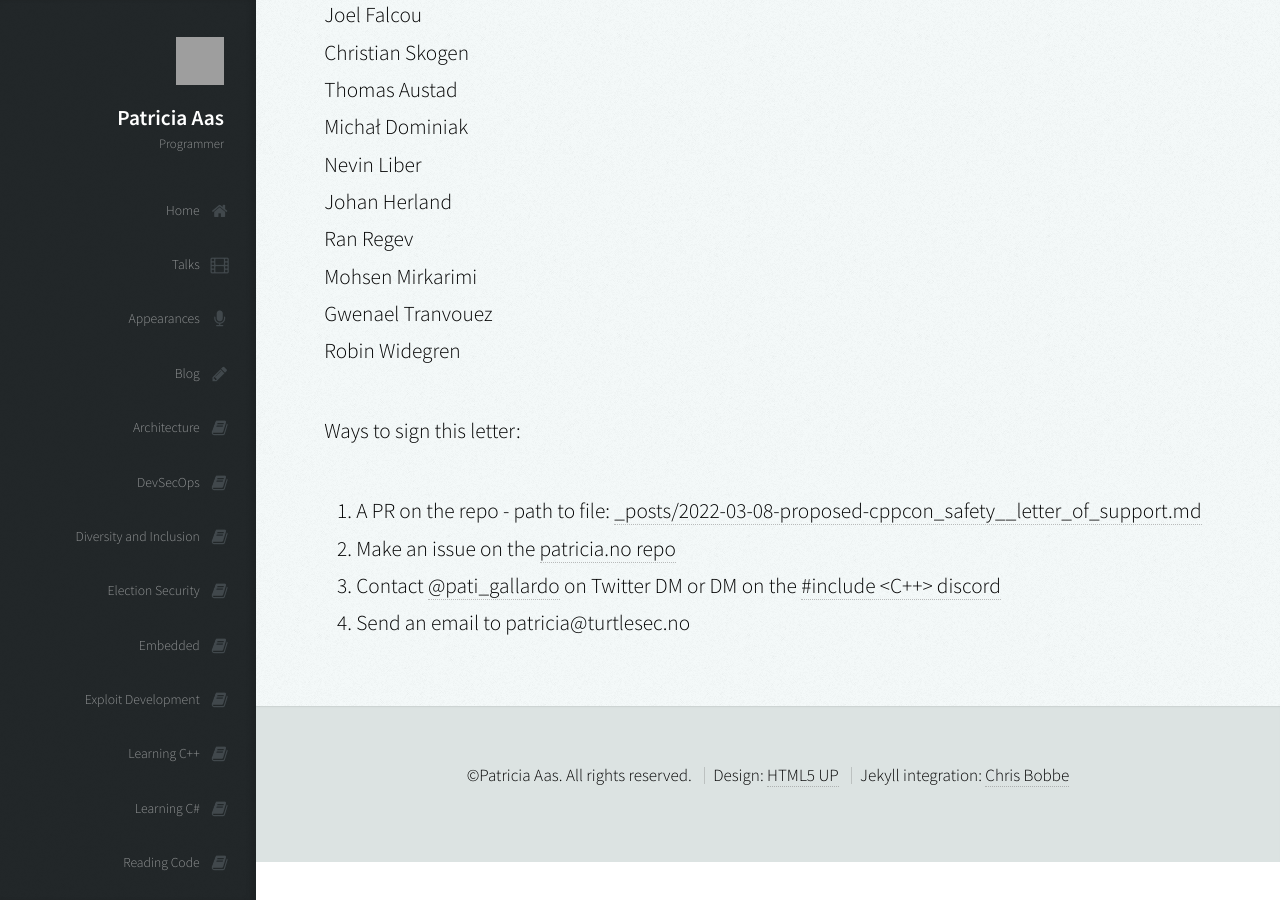
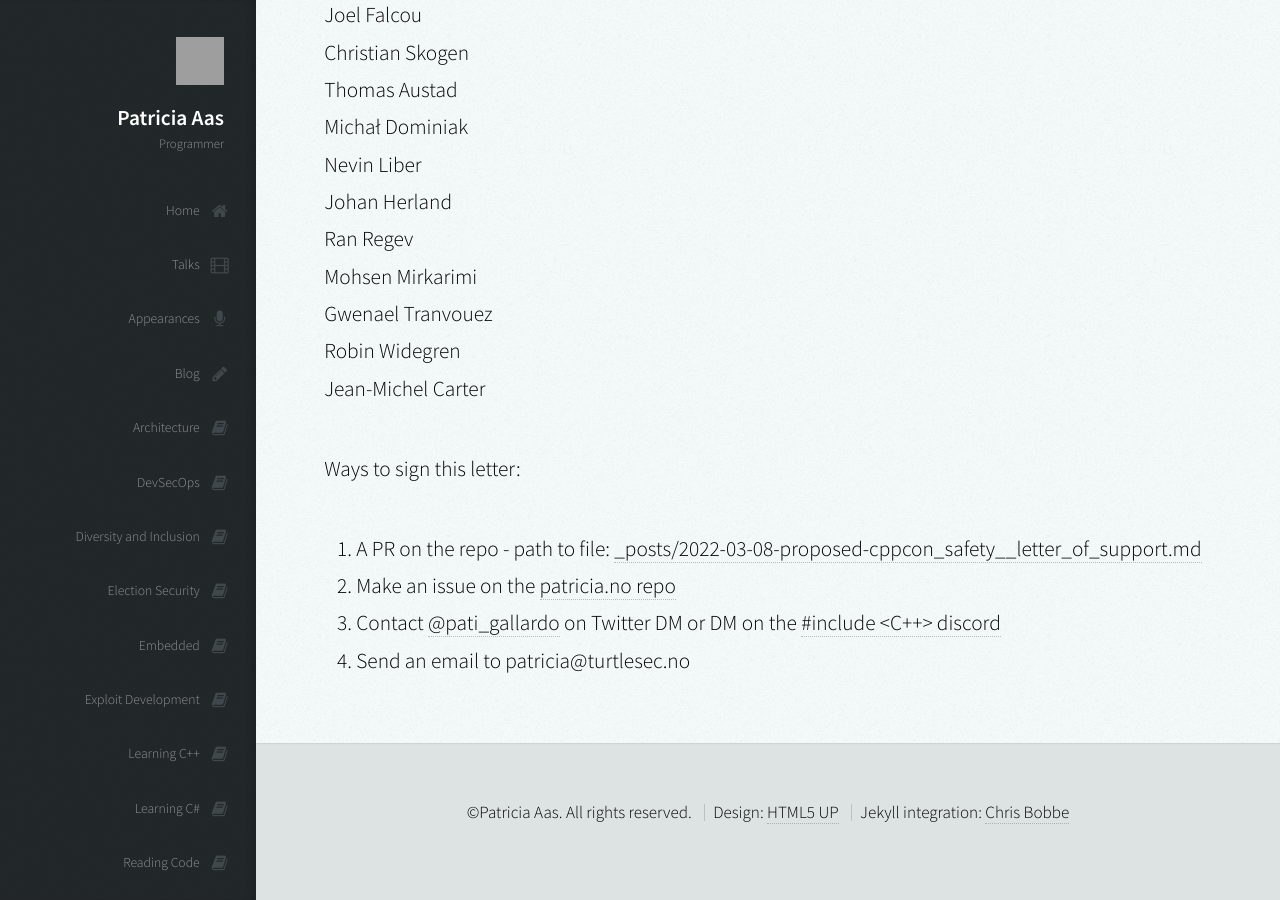
Before and after one commit to patricia-gallardo/patricia-gallardo.github.io, a Jekyll site: the page built from _posts/2022-03-08-proposed-cppcon_safety__letter_of_support.md, in a window 1280 px wide and 900 px high, scrolled down 2350 px. Built offline with Jekyll 4.4.1, drawn with Linux system fonts in a browser that asks for light colours; nearby versions of some CDN libraries; grey boxes are pictures that could not be loaded.

Commit message:
Update 2022-03-08-proposed-cppcon_safety__letter_of_support.md
Jean-Michel Carter signs the letter

```diff
--- a/_posts/2022-03-08-proposed-cppcon_safety__letter_of_support.md
+++ b/_posts/2022-03-08-proposed-cppcon_safety__letter_of_support.md
@@ -71,6 +71,7 @@ Ran Regev <br>
 Mohsen Mirkarimi <br>
 Gwenael Tranvouez <br>
 Robin Widegren <br>
+Jean-Michel Carter <br>
 
 
 Ways to sign this letter:
```
